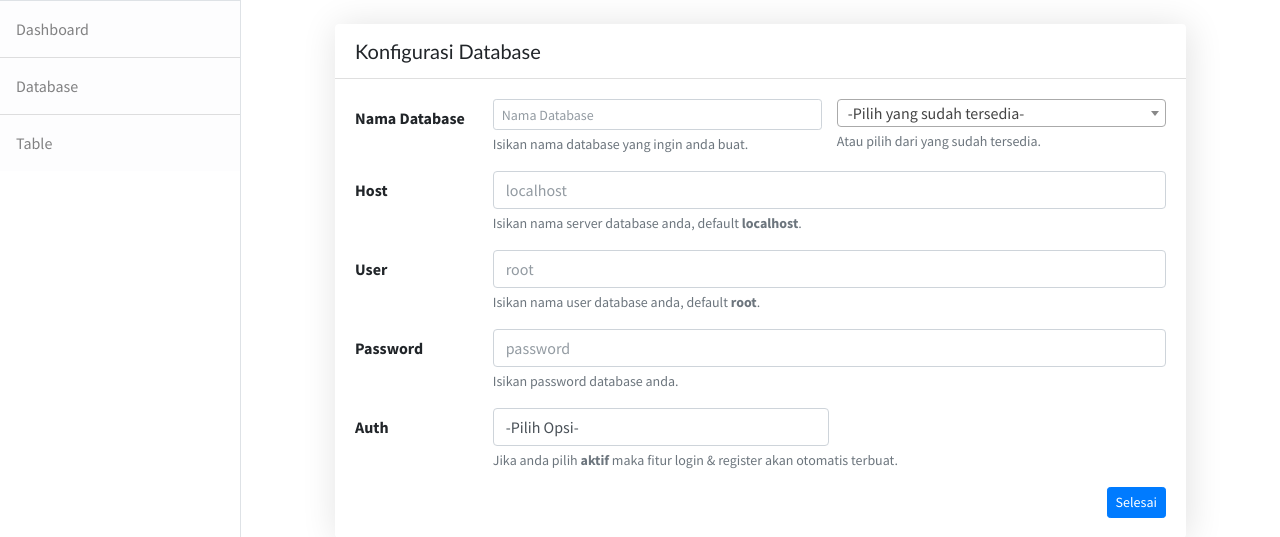
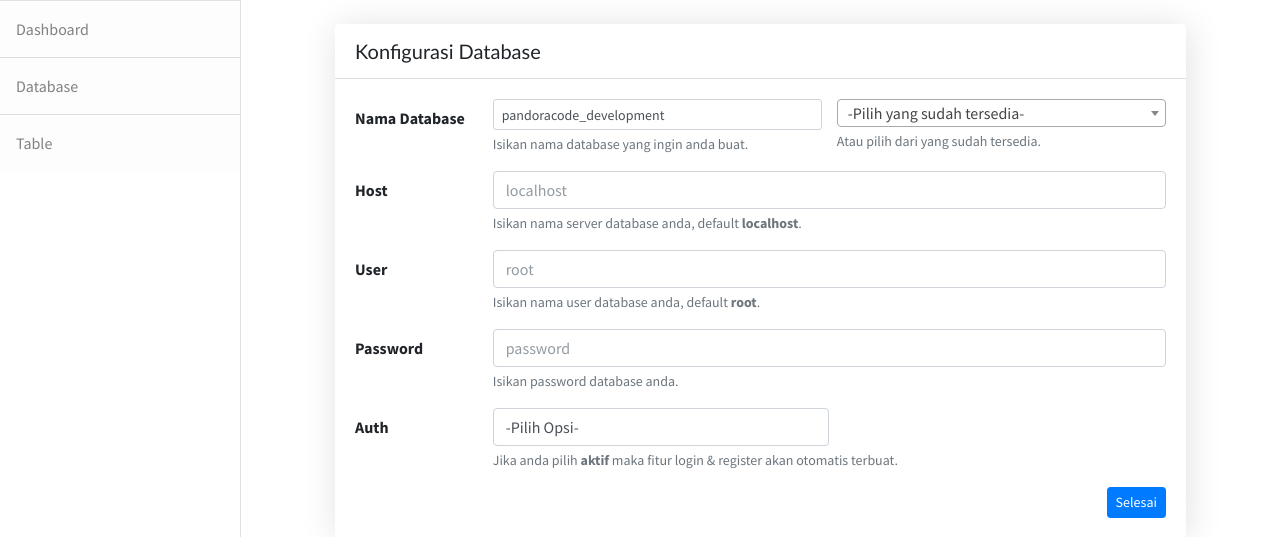
Before and after one commit to pandoradev-treasure/pandoradev-phoenix, a PHP site: page /setup/database?id=1 in a window 1280 px wide. Shown: the part 57-594 px from the top of the page. Run offline with PHP 8.4, Linux system fonts and the light colour scheme; some libraries are stand-ins or nearby versions.

Commit message:
update new featured

```diff
--- a/resource/layouts/setup/header.php
+++ b/resource/layouts/setup/header.php
@@ -58,7 +58,7 @@
                         <button class="navbar-toggler" type="button" data-bs-toggle="collapse" data-bs-target="#navbarSupportedContent" aria-controls="navbarSupportedContent" aria-expanded="false" aria-label="Toggle navigation"><span class="navbar-toggler-icon"></span></button>
                         <div class="collapse navbar-collapse" id="navbarSupportedContent">
                             <ul class="navbar-nav ms-auto mt-2 mt-lg-0">
-                                <li class="nav-item active"><a class="nav-link" href="<?= url('/') ?>">Halaman Awal</a></li>
+                                <li class="nav-item active"><a class="nav-link" href="<?= url('') ?>">Halaman Awal</a></li>
                             </ul>
                         </div>
                     </div>
--- a/resource/setup/database.php
+++ b/resource/setup/database.php
@@ -14,7 +14,7 @@
                                 <div class="row">
                                     <div class="col-md-6">
 
-                                        <input class="form-control form-control-sm" name="database" type="text" placeholder="Nama Database">
+                                        <input class="form-control form-control-sm" name="database" type="text" value="<?= $DATABASE ?>" placeholder="Nama Database">
 
                                         <small id="emailHelp" class="form-text text-muted">Isikan nama database yang ingin anda buat.</small>
                                     </div>
```
